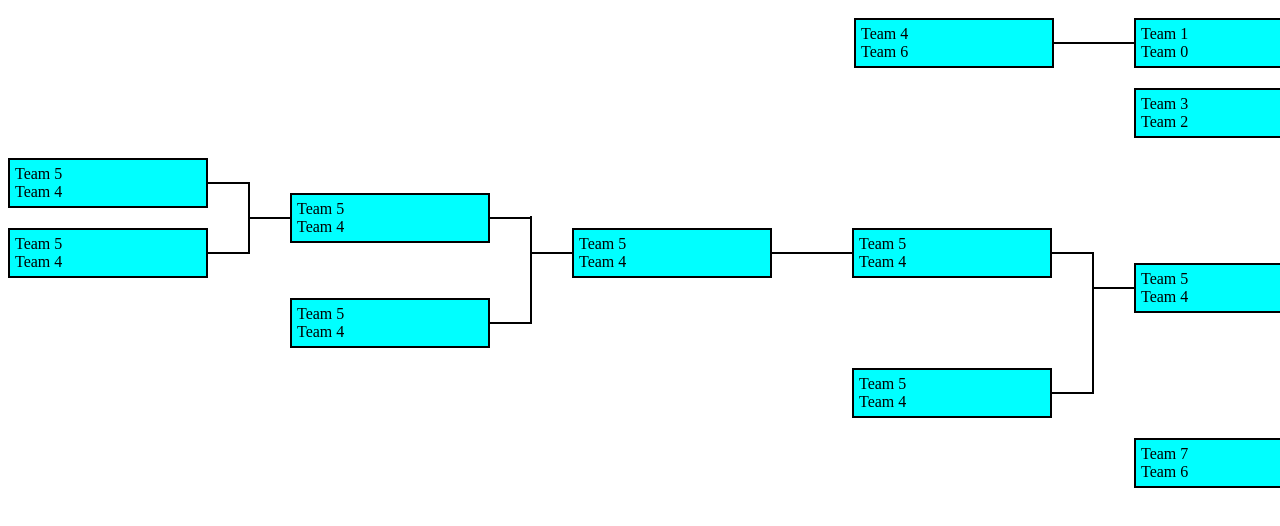
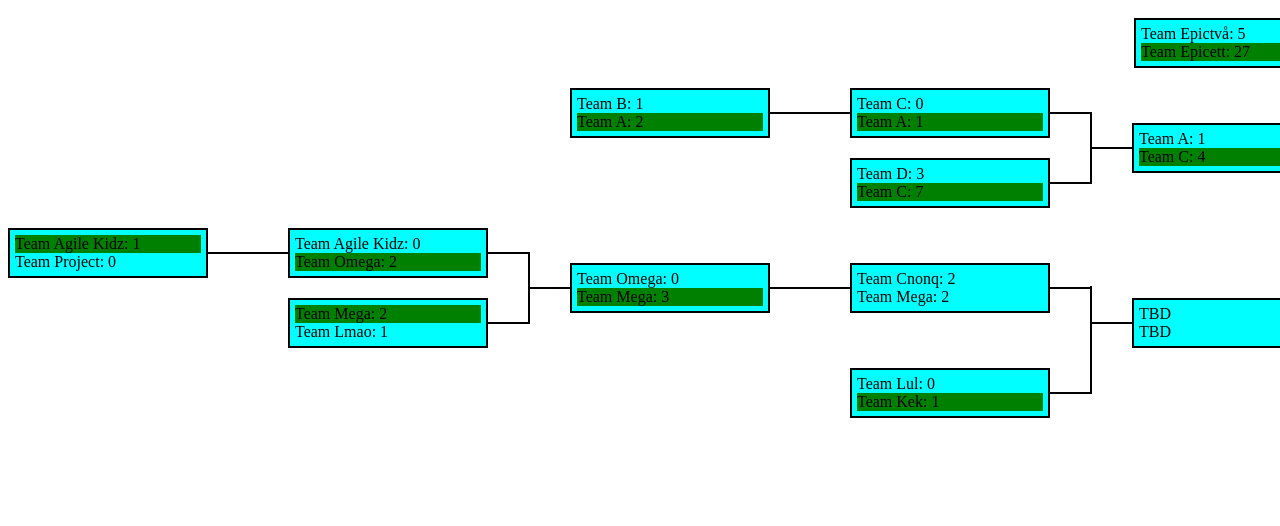
Before and after one commit to rosengrenen/react-bracket, a React (Create React App) app: page / in a window 1280 px wide. Shown: the top 526 px of the page. Built offline with nearby package versions, Linux system fonts and the light colour scheme.

Commit message:
Added score card and updated default tree

```diff
--- a/src/components/app.tsx
+++ b/src/components/app.tsx
@@ -7,113 +7,161 @@ interface Match {
 	upperParentId: string | null;
 	lowerTeamId: string | null;
 	upperTeamId: string | null;
+	lowerTeamScore: number | null;
+	upperTeamScore: number | null;
+	winner: 'upper' | 'lower' | null;
 }
 
 const matches: Match[] = [
 	{
-		id: '-1',
+		id: '0',
 		lowerParentId: null,
-		upperParentId: null,
-		lowerTeamId: '6',
-		upperTeamId: '4',
-	},
-	{
-		id: '0',
-		lowerParentId: '-1',
 		upperParentId: null,
 		lowerTeamId: '0',
 		upperTeamId: '1',
+		lowerTeamScore: 0,
+		upperTeamScore: 1,
+		winner: 'upper',
 	},
 	{
 		id: '1',
-		lowerParentId: null,
-		upperParentId: null,
-		lowerTeamId: '2',
-		upperTeamId: '3',
+		lowerParentId: '4',
+		upperParentId: '2',
+		lowerTeamId: null,
+		upperTeamId: null,
+		lowerTeamScore: null,
+		upperTeamScore: null,
+		winner: null,
 	},
 	{
 		id: '2',
-		lowerParentId: '10',
-		upperParentId: '100',
-		lowerTeamId: '4',
-		upperTeamId: '5',
+		lowerParentId: null,
+		upperParentId: '3',
+		lowerTeamId: '12',
+		upperTeamId: '14',
+		lowerTeamScore: 2,
+		upperTeamScore: 1,
+		winner: null,
 	},
 	{
 		id: '3',
 		lowerParentId: null,
 		upperParentId: null,
-		lowerTeamId: '6',
-		upperTeamId: '7',
+		lowerTeamId: '12',
+		upperTeamId: '13',
+		lowerTeamScore: 27,
+		upperTeamScore: 5,
+		winner: 'lower',
 	},
 	{
 		id: '4',
-		lowerParentId: '1',
-		upperParentId: '0',
+		lowerParentId: '14',
+		upperParentId: '5',
 		lowerTeamId: null,
 		upperTeamId: null,
+		lowerTeamScore: null,
+		upperTeamScore: null,
+		winner: null,
 	},
 	{
 		id: '5',
-		lowerParentId: '3',
-		upperParentId: '2',
-		lowerTeamId: null,
-		upperTeamId: null,
+		lowerParentId: '6',
+		upperParentId: '7',
+		lowerTeamId: '10',
+		upperTeamId: '8',
+		lowerTeamScore: 4,
+		upperTeamScore: 1,
+		winner: 'lower',
 	},
 	{
 		id: '6',
-		lowerParentId: '5',
-		upperParentId: '4',
-		lowerTeamId: null,
-		upperTeamId: null,
+		lowerParentId: null,
+		upperParentId: null,
+		lowerTeamId: '10',
+		upperTeamId: '11',
+		lowerTeamScore: 7,
+		upperTeamScore: 3,
+		winner: 'lower',
+	},
+	{
+		id: '7',
+		lowerParentId: null,
+		upperParentId: '8',
+		lowerTeamId: '8',
+		upperTeamId: '10',
+		lowerTeamScore: 1,
+		upperTeamScore: 0,
+		winner: 'lower',
+	},
+	{
+		id: '8',
+		lowerParentId: null,
+		upperParentId: null,
+		lowerTeamId: '8',
+		upperTeamId: '9',
+		lowerTeamScore: 2,
+		upperTeamScore: 1,
+		winner: 'lower',
+	},
+	{
+		id: '9',
+		lowerParentId: '0',
+		upperParentId: null,
+		lowerTeamId: '2',
+		upperTeamId: '1',
+		lowerTeamScore: 2,
+		upperTeamScore: 0,
+		winner: 'lower',
 	},
 	{
 		id: '10',
 		lowerParentId: null,
 		upperParentId: null,
-		lowerTeamId: '4',
-		upperTeamId: '5',
+		lowerTeamId: '3',
+		upperTeamId: '4',
+		lowerTeamScore: 1,
+		upperTeamScore: 2,
+		winner: 'upper',
 	},
 	{
-		id: '100',
-		lowerParentId: null,
-		upperParentId: '1000',
+		id: '11',
+		lowerParentId: '10',
+		upperParentId: '9',
 		lowerTeamId: '4',
-		upperTeamId: '5',
+		upperTeamId: '2',
+		lowerTeamScore: 3,
+		upperTeamScore: 0,
+		winner: 'lower',
 	},
 	{
-		id: '1000',
-		lowerParentId: '10000',
-		upperParentId: '100000',
-		lowerTeamId: '4',
-		upperTeamId: '5',
-	},
-	{
-		id: '10000',
-		lowerParentId: null,
+		id: '12',
+		lowerParentId: '11',
 		upperParentId: null,
 		lowerTeamId: '4',
 		upperTeamId: '5',
+		lowerTeamScore: 2,
+		upperTeamScore: 2,
+		winner: null,
 	},
 	{
-		id: '100000',
-		lowerParentId: '1000000',
-		upperParentId: '99',
-		lowerTeamId: '4',
-		upperTeamId: '5',
+		id: '13',
+		lowerParentId: null,
+		upperParentId: null,
+		lowerTeamId: '6',
+		upperTeamId: '7',
+		lowerTeamScore: 1,
+		upperTeamScore: 0,
+		winner: 'lower',
 	},
 	{
-		id: '1000000',
-		lowerParentId: null,
-		upperParentId: null,
-		lowerTeamId: '4',
-		upperTeamId: '5',
-	},
-	{
-		id: '99',
-		lowerParentId: null,
-		upperParentId: null,
-		lowerTeamId: '4',
-		upperTeamId: '5',
+		id: '14',
+		lowerParentId: '13',
+		upperParentId: '12',
+		lowerTeamId: null,
+		upperTeamId: null,
+		lowerTeamScore: null,
+		upperTeamScore: null,
+		winner: null,
 	},
 ];
 
@@ -125,35 +173,63 @@ interface Team {
 const teams: Team[] = [
 	{
 		id: '0',
-		name: 'Team 0',
+		name: 'Team Project',
 	},
 	{
 		id: '1',
-		name: 'Team 1',
+		name: 'Team Agile Kidz',
 	},
 	{
 		id: '2',
-		name: 'Team 2',
+		name: 'Team Omega',
 	},
 	{
 		id: '3',
-		name: 'Team 3',
+		name: 'Team Lmao',
 	},
 	{
 		id: '4',
-		name: 'Team 4',
+		name: 'Team Mega',
 	},
 	{
 		id: '5',
-		name: 'Team 5',
+		name: 'Team Cnonq',
 	},
 	{
 		id: '6',
-		name: 'Team 6',
+		name: 'Team Kek',
 	},
 	{
 		id: '7',
-		name: 'Team 7',
+		name: 'Team Lul',
+	},
+	{
+		id: '8',
+		name: 'Team A',
+	},
+	{
+		id: '9',
+		name: 'Team B',
+	},
+	{
+		id: '10',
+		name: 'Team C',
+	},
+	{
+		id: '11',
+		name: 'Team D',
+	},
+	{
+		id: '12',
+		name: 'Team Epicett',
+	},
+	{
+		id: '13',
+		name: 'Team Epictvå',
+	},
+	{
+		id: '14',
+		name: 'Team Epictree',
 	},
 ];
 
@@ -163,6 +239,9 @@ interface BracketMatch {
 	upperParent: BracketMatch | null;
 	lowerTeam: Team | null;
 	upperTeam: Team | null;
+	lowerTeamScore: number | null;
+	upperTeamScore: number | null;
+	winner: 'upper' | 'lower' | null;
 	width: number;
 }
 
@@ -226,6 +305,9 @@ function buildTree(
 		upperTeam,
 		lowerParent,
 		upperParent,
+		lowerTeamScore: currentMatch.lowerTeamScore,
+		upperTeamScore: currentMatch.upperTeamScore,
+		winner: currentMatch.winner,
 		width,
 	};
 }
--- a/src/components/bracket/bracket-view.tsx
+++ b/src/components/bracket/bracket-view.tsx
@@ -11,6 +11,7 @@ import {
 	BracketContentCard,
 	BracketFlexWrapper,
 } from './bracket-styles';
+import ScoreCard from './score-card';
 
 interface Team {
 	id: string;
@@ -23,6 +24,9 @@ interface BracketMatch {
 	upperParent: BracketMatch | null;
 	lowerTeam: Team | null;
 	upperTeam: Team | null;
+	lowerTeamScore: number | null;
+	upperTeamScore: number | null;
+	winner: 'upper' | 'lower' | null;
 	width: number;
 }
 
@@ -66,8 +70,16 @@ const InternalBracket: React.FC<InternalBracketProps> = ({ bracket, first = fals
 				{(bracket.upperParent || bracket.lowerParent) && <BracketHorizontalConnector />}
 				<BracketContentCardWrapper>
 					<BracketContentCard>
-						<div>{bracket.upperTeam ? bracket.upperTeam.name : 'TBD'}</div>
-						<div>{bracket.lowerTeam ? bracket.lowerTeam.name : 'TBD'}</div>
+						<ScoreCard
+							score={bracket.upperTeamScore}
+							team={bracket.upperTeam}
+							winner={bracket.winner === 'upper'}
+						/>
+						<ScoreCard
+							score={bracket.lowerTeamScore}
+							team={bracket.lowerTeam}
+							winner={bracket.winner === 'lower'}
+						/>
 					</BracketContentCard>
 				</BracketContentCardWrapper>
 				{!first && <BracketHorizontalConnector />}
--- /dev/null
+++ b/src/components/bracket/score-card/index.ts
@@ -0,0 +1,3 @@
+import { default as ScoreCard } from './score-card-view';
+
+export default ScoreCard;
--- /dev/null
+++ b/src/components/bracket/score-card/score-card-styles.ts
@@ -0,0 +1,9 @@
+import styled from 'styled-components';
+
+interface ScoreCardContentProps {
+	winner: boolean;
+}
+
+export const ScoreCardContent = styled.div<ScoreCardContentProps>`
+	background: ${({ winner }) => (winner ? 'green' : 'none')};
+`;
--- /dev/null
+++ b/src/components/bracket/score-card/score-card-view.tsx
@@ -0,0 +1,30 @@
+import React from 'react';
+import { ScoreCardContent } from './score-card-styles';
+
+interface Team {
+	id: string;
+	name: string;
+}
+
+interface Match {
+	team: Team | null;
+	teamScore: number | null;
+	winner: boolean | null;
+}
+
+interface Props {
+	team: Team | null;
+	score: number | null;
+	winner: boolean | null;
+}
+
+const ScoreCardView: React.FC<Props> = ({ team, score, winner }) => {
+	return (
+		<ScoreCardContent winner={!!winner}>
+			{team ? team.name : 'TBD'}
+			{score !== null ? `: ${score}` : ''}
+		</ScoreCardContent>
+	);
+};
+
+export default ScoreCardView;
```
